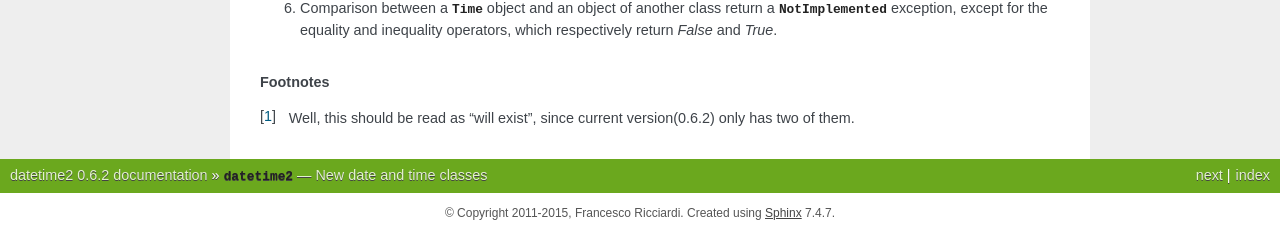
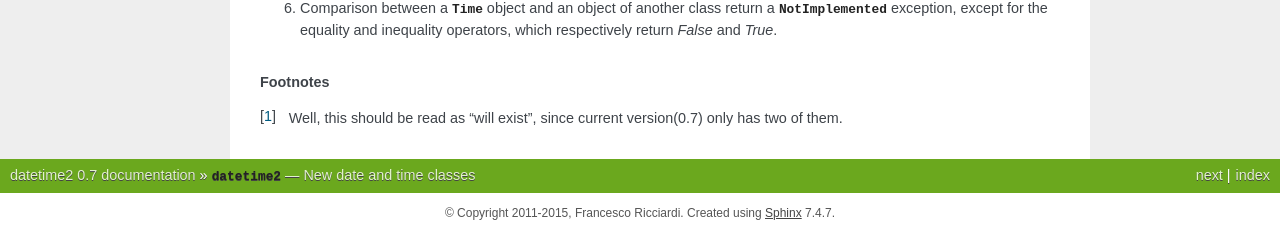
Before and after one commit to fricciardi/datetime2, a Sphinx documentation site: the page built from docs/index.rst, in a window 1280 px wide and 900 px high, scrolled down 3692 px. Shown: the part 667-897 px from the top of the window. Built offline with Sphinx 7.4.7, drawn with Linux system fonts in a browser that asks for light colours; some of the changed text lies outside the part shown.

Commit message:
Version bump to 0.7

```diff
--- a/docs/conf.py
+++ b/docs/conf.py
@@ -48,9 +48,9 @@ copyright = u'2011-2015, Francesco Ricciardi'
 # built documents.
 #
 # The short X.Y version.
-version = '0.6'
+version = '0.7'
 # The full version, including alpha/beta/rc tags.
-release = '0.6.2'
+release = '0.7'
 
 # The language for content autogenerated by Sphinx. Refer to documentation
 # for a list of supported languages.
--- a/setup.py
+++ b/setup.py
@@ -10,7 +10,7 @@ with open(path.join(here, 'PYPI_DESCRIPTION.rst'), encoding='utf-8') as f:
 
 setup(
     name='datetime2',
-    version='0.6.2',
+    version='0.7',
 
     description='New date and time classes',
     long_description=long_description,
```
